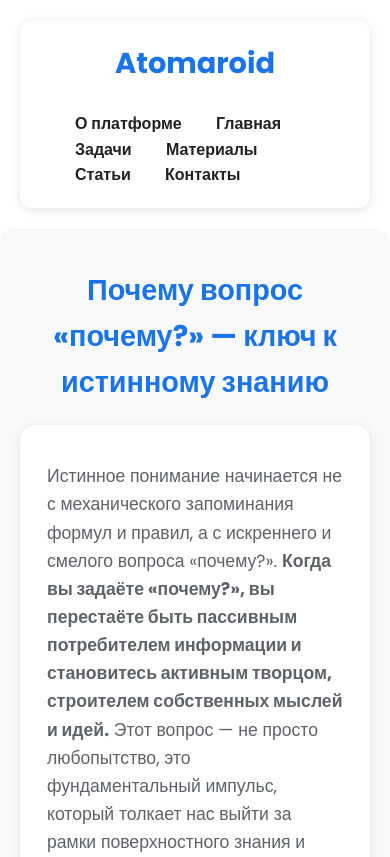
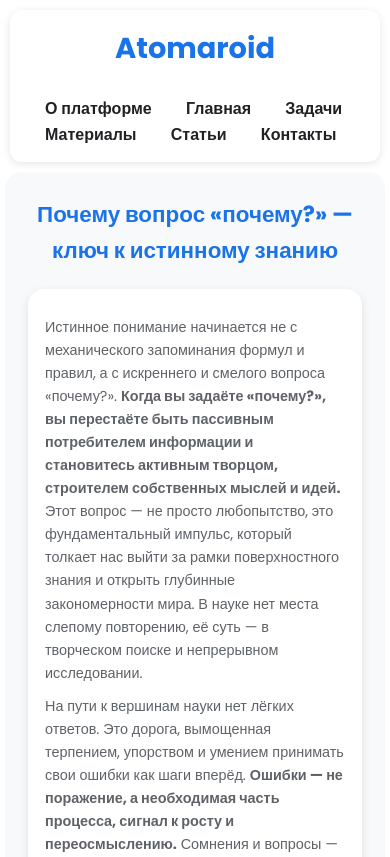
Before and after one commit to aylinmuzaffarli/Atomaroid, a plain HTML site: page articles1.html in a window 390 px wide. Shown: the top 857 px of the page. Drawn offline with nearby package versions, Linux system fonts and the light colour scheme.

Commit message:
Update articles1.html

```diff
--- a/articles1.html
+++ b/articles1.html
@@ -146,6 +146,11 @@
             .header {
                 flex-direction: column;
                 gap: 15px;
+                padding: 15px 20px;
+                margin: 10px;
+            }
+            .header .logo {
+                font-size: 1.8em;
             }
             .header nav {
                 margin-top: 10px;
@@ -159,6 +164,47 @@
             }
             .article-container h1 {
                 font-size: 1.8em;
+            }
+        }
+        @media (max-width: 480px) {
+            .header {
+                flex-direction: column;
+                gap: 15px;
+                padding: 15px 20px;
+                margin: 10px;
+            }
+            .header .logo {
+                font-size: 1.8em;
+            }
+            .header nav {
+                margin-top: 10px;
+            }
+            .header nav a {
+                margin-left: 15px;
+                margin-right: 15px;
+            }
+            .dropdown-content {
+                min-width: 150px;
+            }
+            .article-container {
+                margin: 5px;
+                padding: 10px;
+            }
+            .article-container h1 {
+                font-size: 1.4em;
+            }
+            .article-content {
+                width: 95%;
+                max-width: 300px;
+                margin: 10px auto;
+                padding: 15px;
+            }
+            .article-content p {
+                font-size: 0.9em;
+            }
+            .back-button {
+                padding: 8px 16px;
+                font-size: 0.9em;
             }
         }
     </style>
```
